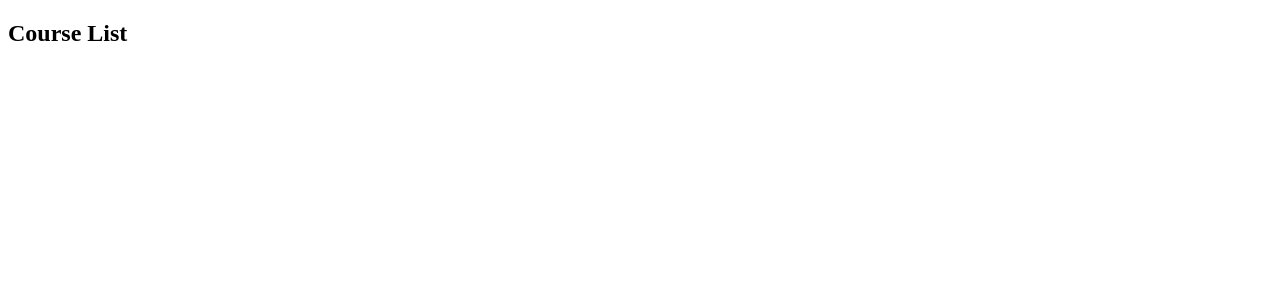
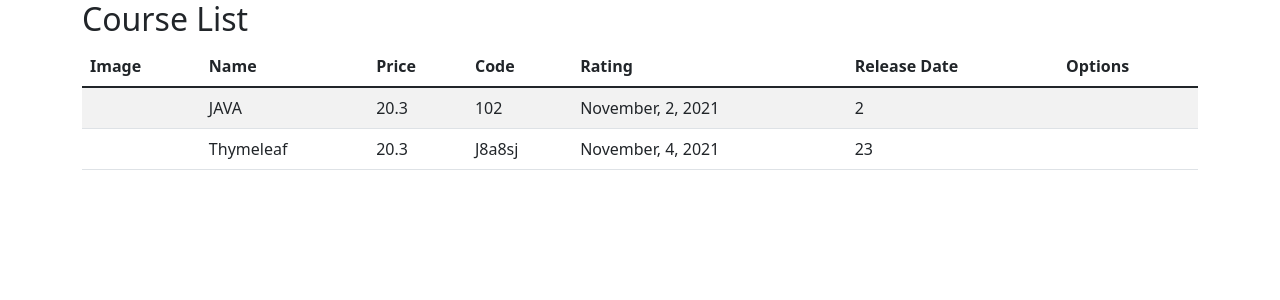
Before and after one commit to MauroAlbrecht/curso-angular-8, an Angular app: page / in a window 1280 px wide. Shown: the top 300 px of the page. Built offline with nearby package versions, Linux system fonts and the light colour scheme.

Commit message:
adicionado listagem de cursos

```diff
--- a/package.json
+++ b/package.json
@@ -19,6 +19,7 @@
     "@angular/platform-browser": "~8.0.0",
     "@angular/platform-browser-dynamic": "~8.0.0",
     "@angular/router": "~8.0.0",
+    "bootstrap": "^5.1.0",
     "rxjs": "~6.4.0",
     "tslib": "^1.9.0",
     "zone.js": "~0.9.1"
--- a/src/app/app.component.html
+++ b/src/app/app.component.html
@@ -1 +1,3 @@
-<app-course-list></app-course-list>
+<div class="container">
+  <app-course-list></app-course-list>
+</div>
--- a/src/app/courses/course-list.component.html
+++ b/src/app/courses/course-list.component.html
@@ -1 +1,26 @@
 <h2>Course List</h2>
+
+<table class="table table-striped">
+  <thead>
+  <tr>
+    <th>Image</th>
+    <th>Name</th>
+    <th>Price</th>
+    <th>Code</th>
+    <th>Rating</th>
+    <th>Release Date</th>
+    <th>Options</th>
+  </tr>
+  </thead>
+  <tbody>
+  <tr *ngFor="let course of courses">
+    <td>{{ course.imageUrl }}</td>
+    <td>{{ course.name }}</td>
+    <td>{{ course.price }}</td>
+    <td>{{ course.code }}</td>
+    <td>{{ course.relaseDate }}</td>
+    <td>{{ course.rating }}</td>
+    <td></td>
+  </tr>
+  </tbody>
+</table>
--- a/src/app/courses/course-list.component.ts
+++ b/src/app/courses/course-list.component.ts
@@ -1,9 +1,37 @@
-import {Component} from '@angular/core';
+import {Component, OnInit} from '@angular/core';
+import {Course} from './course';
 
 @Component({
   selector: 'app-course-list',
   templateUrl: './course-list.component.html'
 })
-export class CourseListComponent {
+export class CourseListComponent implements OnInit {
 
+  // inicia vazio
+  courses: Course[] = [];
+
+  ngOnInit(): void {
+    this.courses = [
+      {
+        id: 1,
+        name: 'JAVA',
+        imageUrl: '',
+        price: 20.30,
+        code: '102',
+        duration: 8,
+        rating: 2,
+        relaseDate: 'November, 2, 2021'
+      },
+      {
+        id: 2,
+        name: 'Thymeleaf',
+        imageUrl: '',
+        price: 20.30,
+        code: 'J8a8sj',
+        duration: 4,
+        rating: 23,
+        relaseDate: 'November, 4, 2021'
+      }
+    ];
+  }
 }
--- /dev/null
+++ b/src/app/courses/course.ts
@@ -0,0 +1,10 @@
+export class Course {
+  id: number;
+  name: string;
+  imageUrl: string;
+  price: number;
+  code: string;
+  duration: number;
+  rating: number;
+  relaseDate: string;
+}
--- a/src/styles.css
+++ b/src/styles.css
@@ -1 +1,2 @@
 /* You can add global styles to this file, and also import other style files */
+@import '~bootstrap/dist/css/bootstrap.min.css';
```
Also changed, not shown: 1 other file (tests, documents, lock files or other folders).
